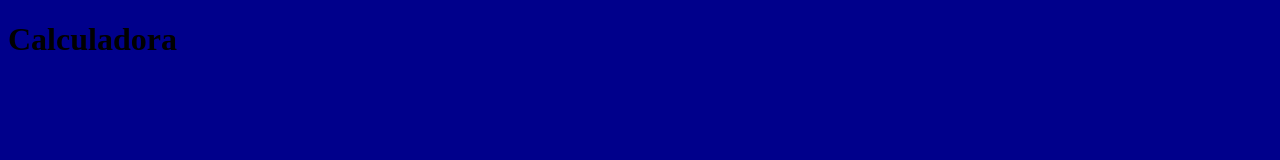
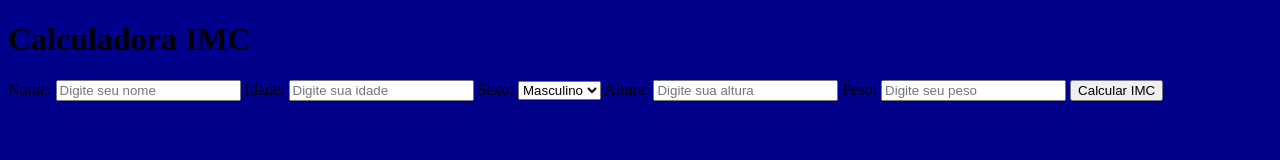
Before and after one commit to ldybugs/Atividade-Dispositivos, a website: page index.html in a window 1280 px wide. Drawn offline with Linux system fonts and the light colour scheme.

Commit message:
Inputs adicionados

```diff
--- a/index.html
+++ b/index.html
@@ -5,9 +5,29 @@
     <title>Atividade Pwa</title>
     <link rel="stylesheet" href="css/style.css">
     <meta name="viewport" content="width=device-width, initial-scale=1.0">
+    <script src="js/main.js"></script>
     <title>Document</title>
 </head>
 <body>
-    <h1>Calculadora</h1>
+    <h1>Calculadora IMC</h1>
+    <div class="inputs">
+        <label>Nome:</label>
+        <input type="text" name="nome" placeholder="Digite seu nome"/>
+        <label>Idade:</label>
+        <input type="text" name="idade" placeholder="Digite sua idade"/>
+        <label>Sexo:</label>
+            <select id="sexo" name="sexo">
+              <option value="MASCULINO">Masculino</option>
+              <option value="FEMININO">Feminino</option>
+            </select>
+        <label>Altura:</label>
+        <input type="number" name="altura" placeholder="Digite sua altura"/>
+        <label>Peso:</label>
+        <input type="number" name="peso" placeholder="Digite seu peso" />
+
+        <button type="button" onclick="calcular()">
+            Calcular IMC
+          </button>
+    </div>
 </body>
 </html>
```
